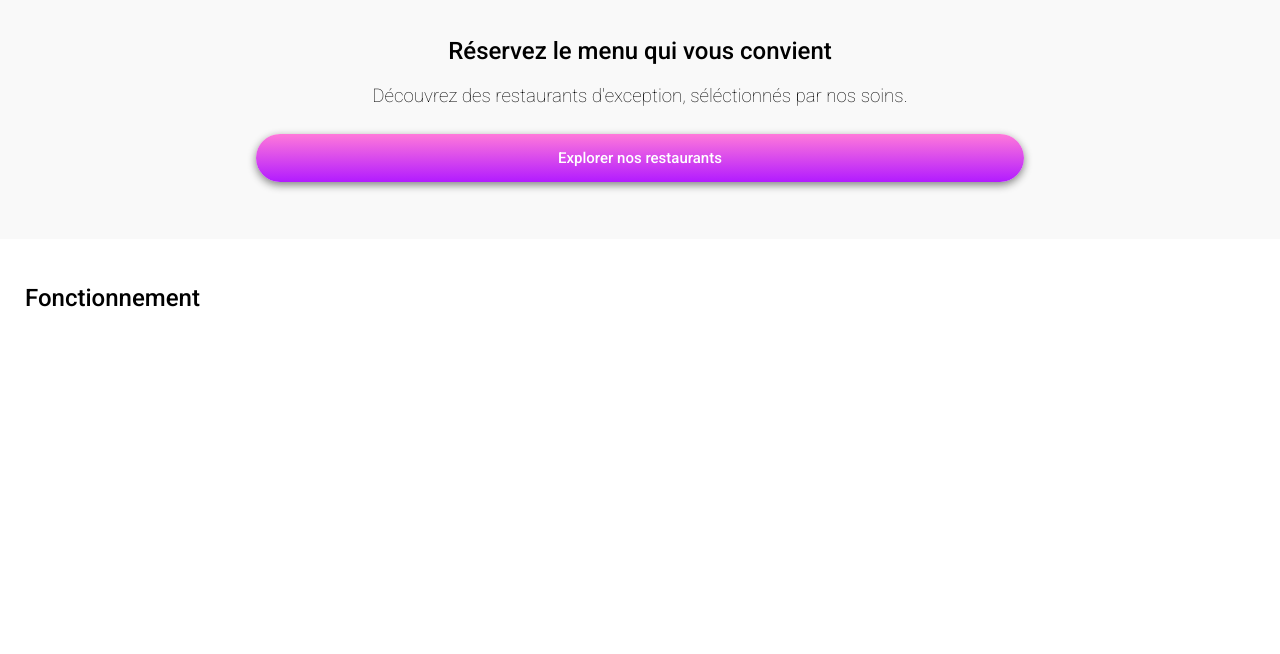
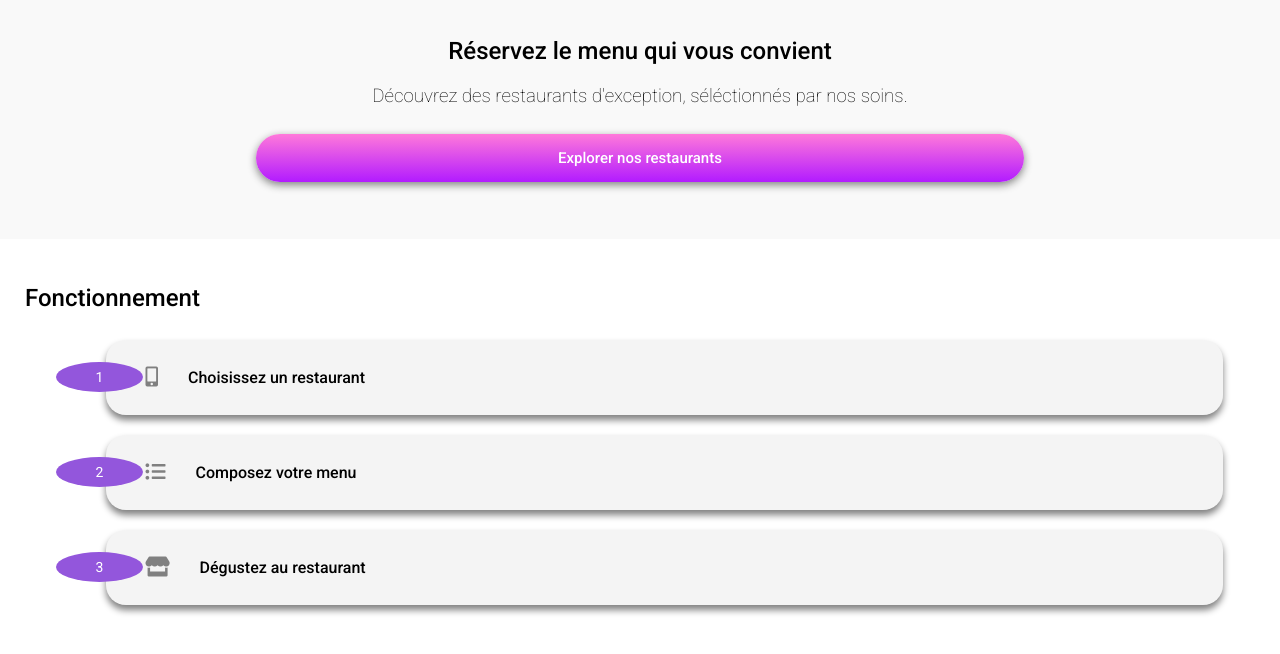
Before and after one commit to Lionel-Lo/LionelLong_3_24022022, a website: page index.html in a window 1280 px wide. Shown: the part 110-764 px from the top of the page. Drawn offline with Linux system fonts and the light colour scheme.

Commit message:
bonton fontionnement

```diff
--- a/index.html
+++ b/index.html
@@ -38,9 +38,10 @@
         <h1 class="title--police2">
             Fonctionnement
         </h1>
-        <!--<div class="etape">
-            <div class="etape__btn">
-                <a href="#">
+        <div class="etape">
+            <a href="#">
+                <div class="etape__btn">
+
                     <div class="etape__btn--nomber">
                         1
                     </div>
@@ -50,8 +51,8 @@
                             Choisissez un restaurant
                         </h2>
                     </div>
-                </a>
-            </div>
+                </div>
+            </a>
             <a href="#">
                 <div class="etape__btn">
                     <div class="etape__btn--nomber">
@@ -80,7 +81,7 @@
             </a>
         </div>
     </section>
-    <section>
+    <!--<section>
         <h1 class="title--police">
             Restaurants
         </h1>
--- a/src/sass/composants/_button.scss
+++ b/src/sass/composants/_button.scss
@@ -14,3 +14,55 @@
     font-weight: 500;
     color: white;
 }
+
+a{
+    text-decoration: none;
+        & .etape__btn{
+            width: 97%;
+            display: flex;
+            align-items: center;
+            justify-content: center;
+            margin-bottom: 20px;
+            height: 75px;
+                &--nomber{
+                    border-radius: 100%;
+                    background: map-get($color, color-primary);
+                    height: 40%;
+                    width: 7%;
+                    color: white;
+                    font-family: "Roboto";
+                    position: relative;
+                    left: 3%;
+                    display: flex;
+                    align-items: center;
+                    justify-content: center;
+                    font-size: 14px;
+                }
+                &__select{
+                    display: flex;
+                    width: 90%;
+                    align-items: center;
+                    background-color: #80808017;
+                    border-radius: 20px;
+                    box-shadow: 0px 5px 7px grey, 0px 0px 0px grey;
+                    height: 100%;
+                }
+                & i{
+                    font-size: 20px;
+                    color: gray;
+                    margin: 0px 30px 0px 40px;
+                    &:hover{
+                        color: map-get($color, color-primary);
+                    }
+                }
+                &__title{
+                    font-family: "Roboto";
+                    font-weight: 500;
+                    font-size: 16px;
+                    color: black;
+                    block-size: 46px;
+                    display: flex;
+                    align-items: center;
+                }
+        }
+    }
--- a/src/sass/main.scss
+++ b/src/sass/main.scss
@@ -20,6 +20,9 @@ body{
         padding-left: 15%;
         margin-bottom: 10px;
     }
+    &--police2{
+        margin-bottom: 28px;
+    }
     .subtitle{
         font-family: 'Roboto';
         font-weight: 100;
@@ -28,8 +31,6 @@ body{
     }
 }
 
-
-
 section{
     margin-bottom: 45px;
 }
```
Also changed, not shown: src/css/style.css, 1 other file.
